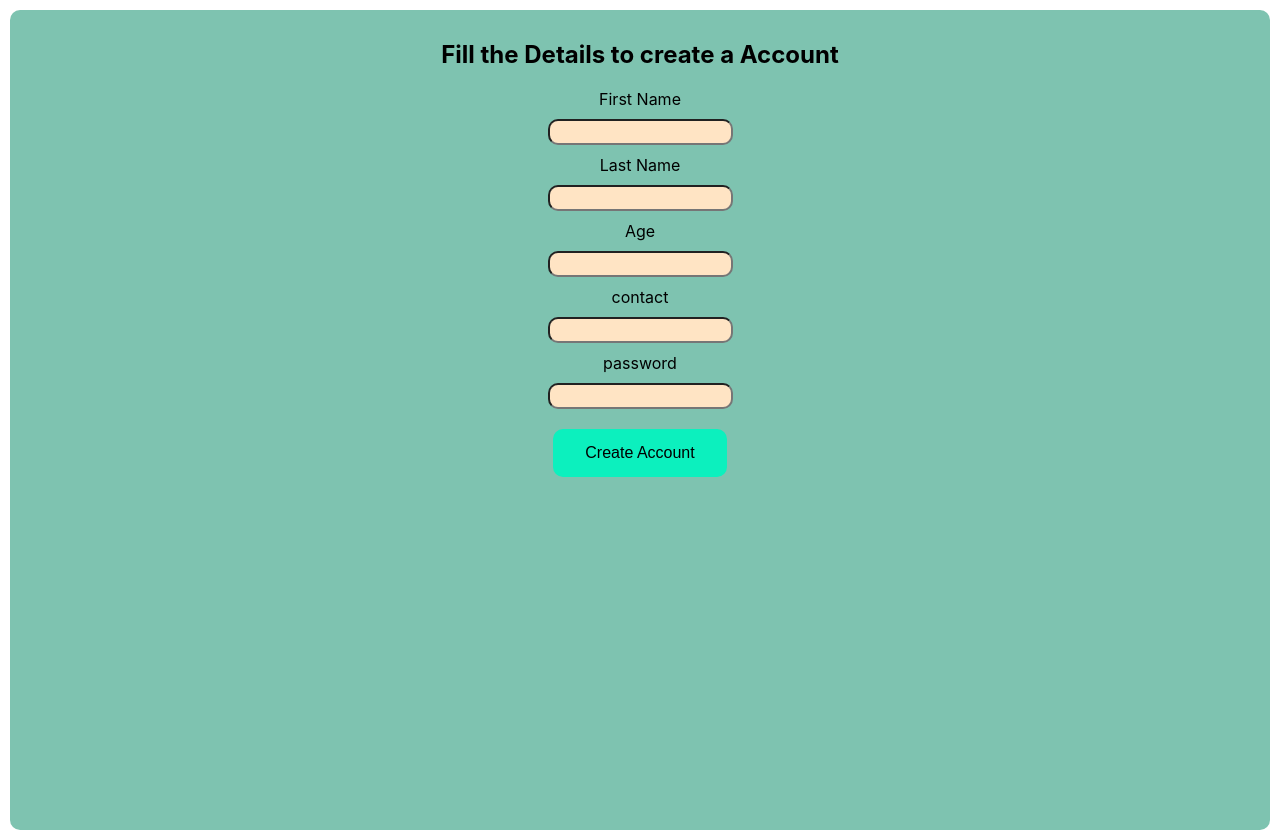
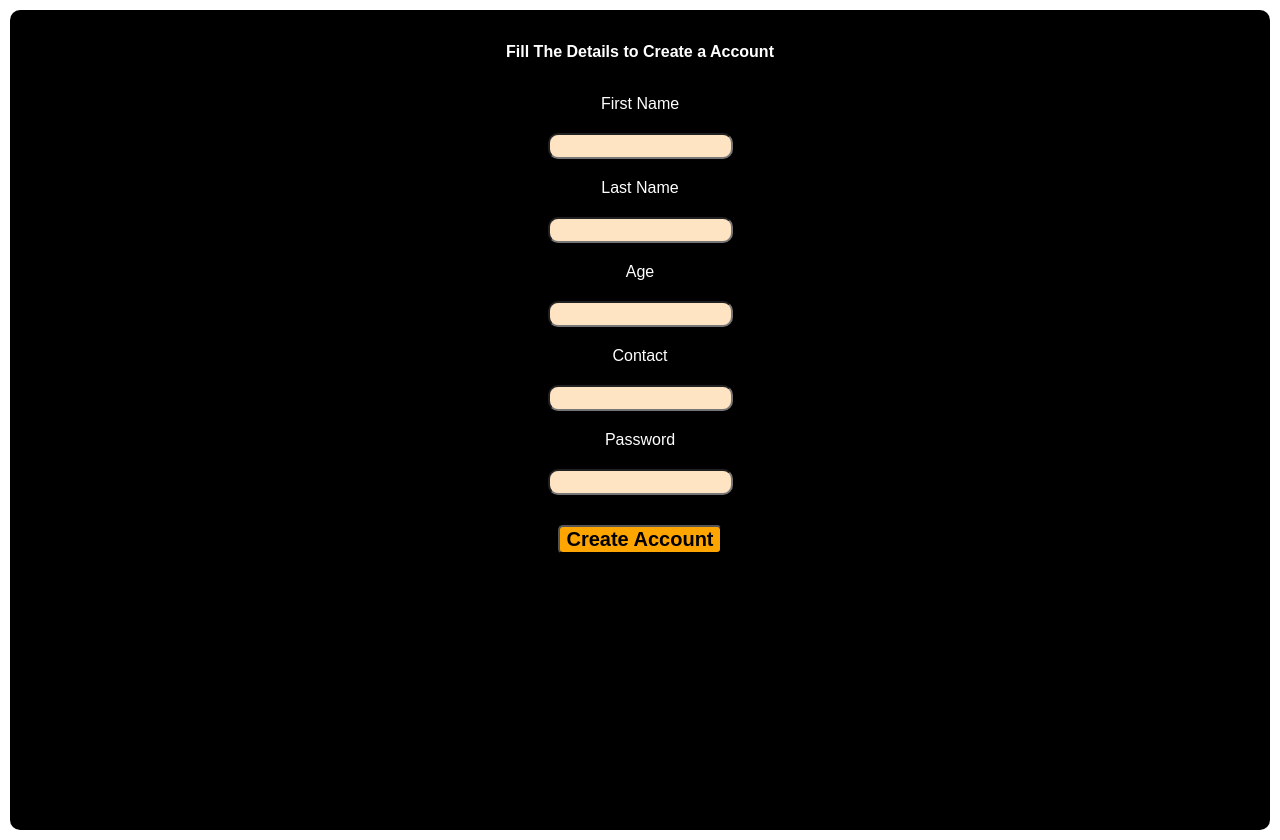
Before and after one commit to prathikshetty366/CRUD_CLIENT, a React (Create React App) app: page /signup in a window 1280 px wide. Built offline with nearby package versions, Linux system fonts and the light colour scheme.

Commit message:
fixed create account issues

```diff
--- a/src/components/signup/Signup.js
+++ b/src/components/signup/Signup.js
@@ -27,12 +27,11 @@ function Signup() {
             .then((res) => {
                 toast.success(res.data.message);
                 setSignUpResponse(res.data)
+                if (res && res.data.userCreated === true) {
+                    navigate(`/home`)
+                }
+            });
 
-            });
-        if (signUpResponse && signUpResponse.success === true) {
-            navigate(`/home`)
-
-        }
     }
     return (
         <div
@@ -41,40 +40,41 @@ function Signup() {
                 display: "flex",
                 flexDirection: "column",
                 alignItems: "center",
+                backgroundColor:"black"
             }}
         >
-            <h2>Fill the Details to create a Account</h2>
-            <label>First Name</label>
+            <h2 className='label'>Fill The Details to Create a Account</h2>
+            <label className='label'>First Name</label>
             <input
                 className="input-form"
                 type="text"
                 onChange={(e) => setFirstName(e.target.value)}
             />
-            <label>Last Name</label>
+            <label className='label' >Last Name</label>
             <input
                 className="input-form"
                 type="text"
                 onChange={(e) => setLastName(e.target.value)}
             />
-            <label>Age</label>
+            <label  className='label' >Age</label>
             <input
                 className="input-form"
                 type="text"
                 onChange={(e) => setAge(e.target.value)}
             />
-            <label>contact</label>
+            <label className='label' >Contact</label>
             <input
                 className="input-form"
                 type="Number"
                 onChange={(e) => setContact(e.target.value)}
             />
-            <label>password</label>
+            <label  className='label'>Password</label>
             <input
                 className="input-form"
                 type="Number"
                 onChange={(e) => setPassword(e.target.value)}
             />
-            <button className="submt-button" onClick={() => handleAccount()}>
+            <button style={{marginTop:"20px"}} className="loginButton" onClick={() => handleAccount()}>
                 Create Account
             </button>
 
--- a/src/index.css
+++ b/src/index.css
@@ -48,3 +48,9 @@ code {
   border-radius: 5px;
 
 }
+.label{
+  font-family: Arial, Helvetica, sans-serif;
+  font-size: medium;
+  color: white;
+  padding: 10px;
+}
```
